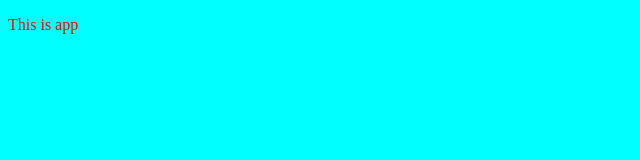
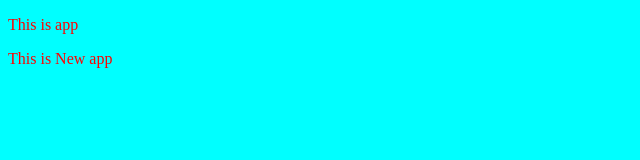
Before and after one commit to nhatduydragon/git-basic, a plain HTML site: page index.html in a window 1280 px wide. Shown: the full height of the page, 0-640 px from the left. Drawn offline with Linux system fonts and the light colour scheme.

Commit message:
Update index.html

```diff
--- a/index.html
+++ b/index.html
@@ -13,5 +13,6 @@
      </head>
      <body>
           <p>This is app</p>
+          <p>This is New app</p>
      </body>
 </html>
```
